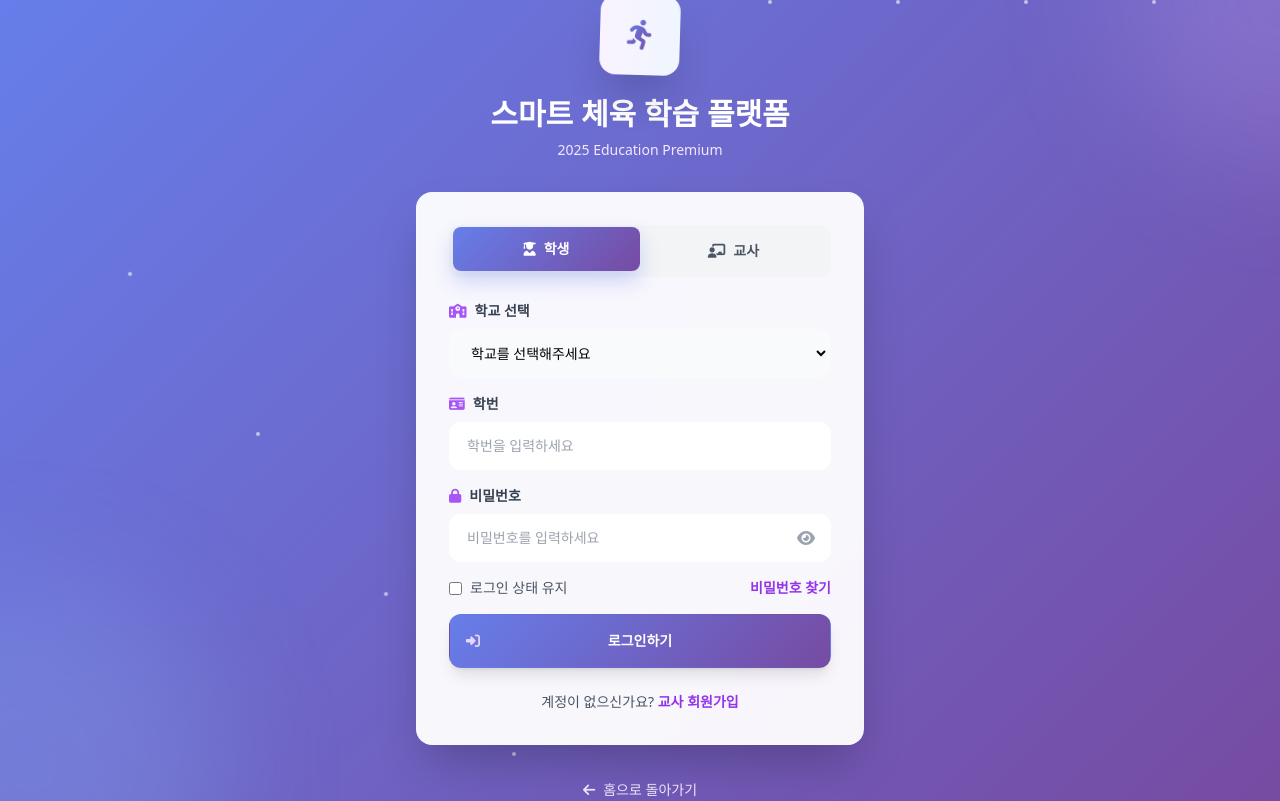
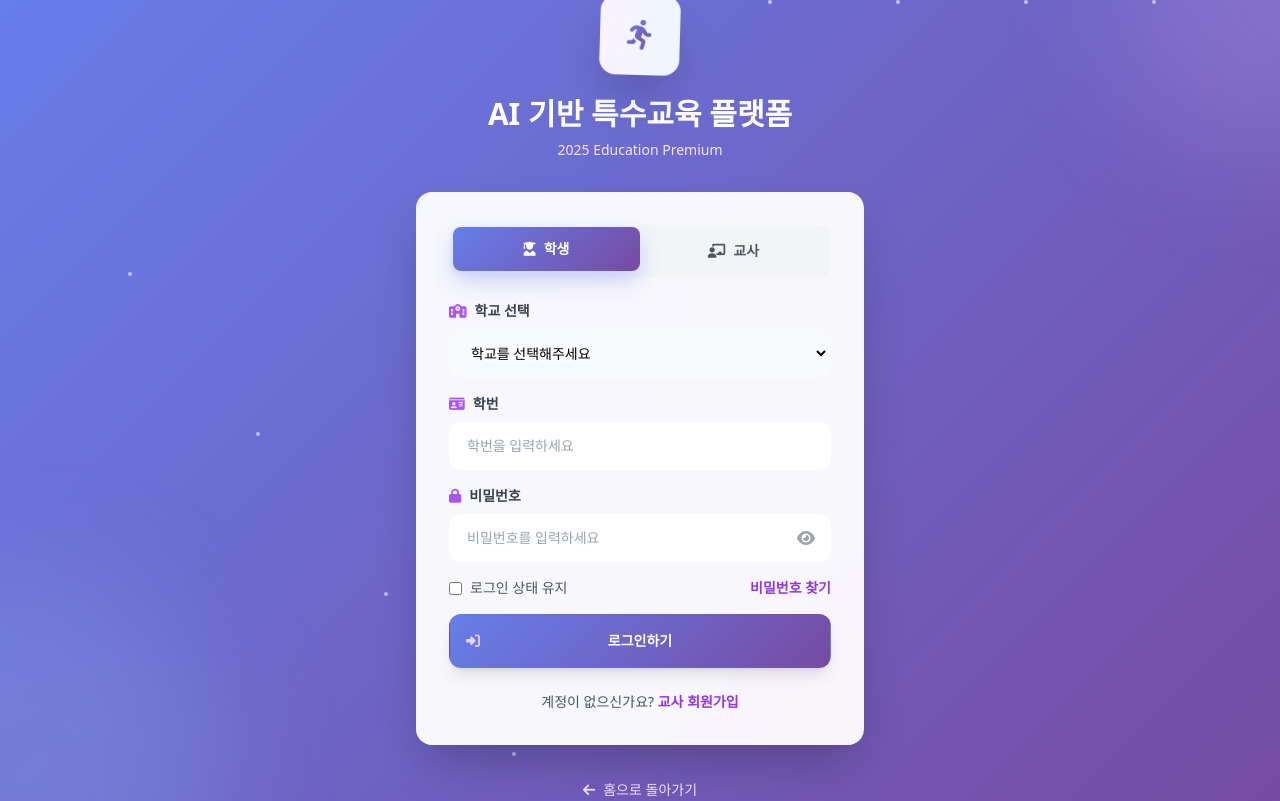
Before and after one commit to kmetastudy/megaclasscokrnew, a Django app: page /accounts/login/ in a window 1280 px wide. Run offline with Django 5.2, Linux system fonts and the light colour scheme; some libraries are stand-ins or nearby versions.

Commit message:
feat: 로그인화면 텍스트 수정

```diff
--- a/templates/accounts/login.html
+++ b/templates/accounts/login.html
@@ -193,7 +193,7 @@
                 </div>
             </div>
             <h2 class="text-3xl font-bold text-white mb-2">
-                스마트 체육 학습 플랫폼
+                AI 기반 특수교육 플랫폼
             </h2>
             <p class="text-purple-100 text-sm font-medium">
                 2025 Education Premium
```
